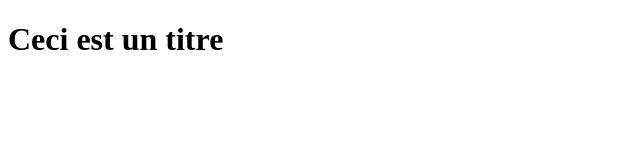
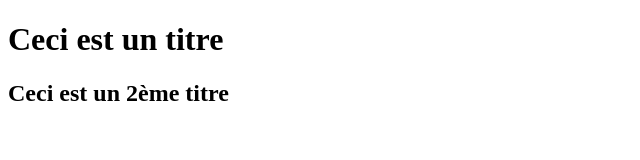
Before and after one commit to RechadS/formationgit, a plain HTML site: page index.html in a window 1280 px wide. Shown: the whole page, without its empty margins (0-640 px from the left). Drawn offline with Linux system fonts and the light colour scheme.

Commit message:
ajout 2eme titre

```diff
--- a/index.html
+++ b/index.html
@@ -7,5 +7,6 @@
 
 	<body>
 		<h1>Ceci est un titre</h1>
+		<h2>Ceci est un 2ème titre</h2>
 	</body>
 </html>
```
